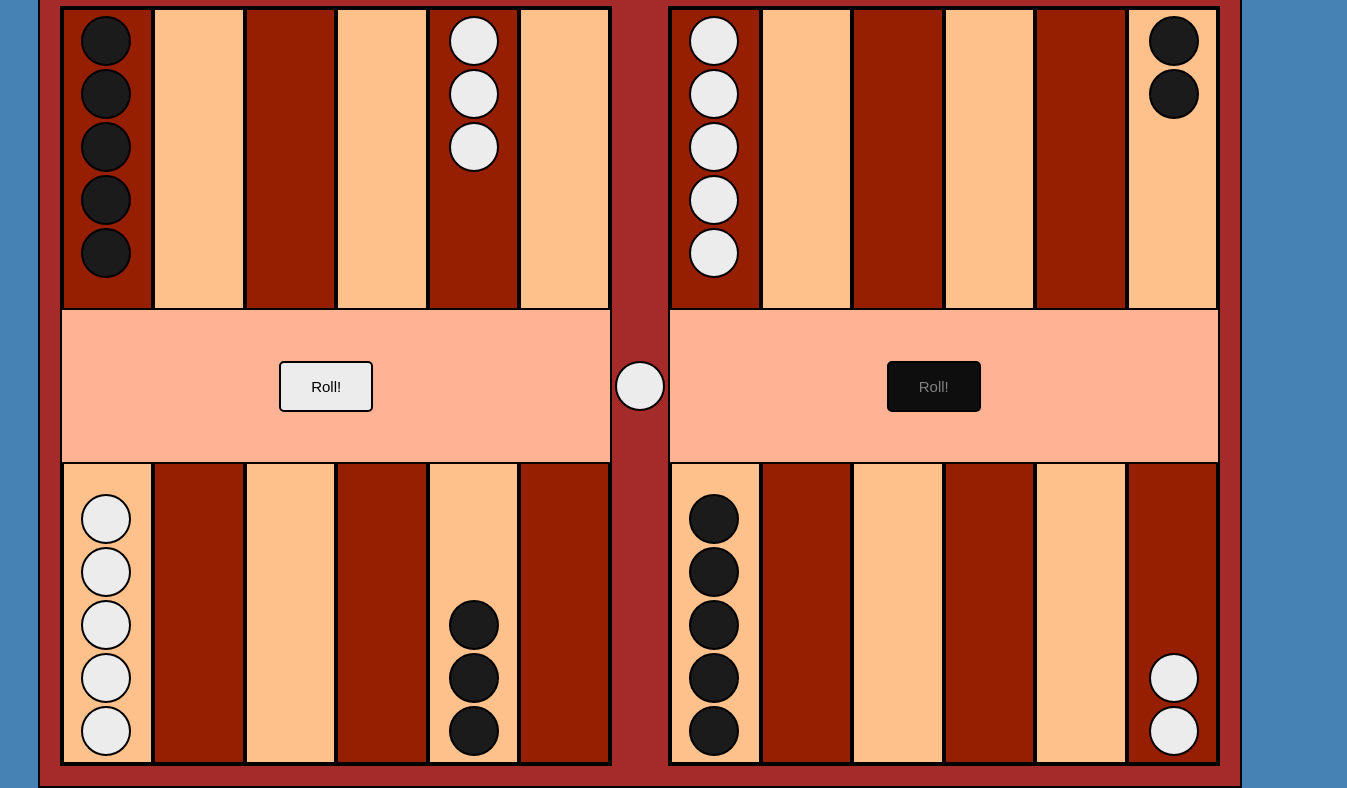
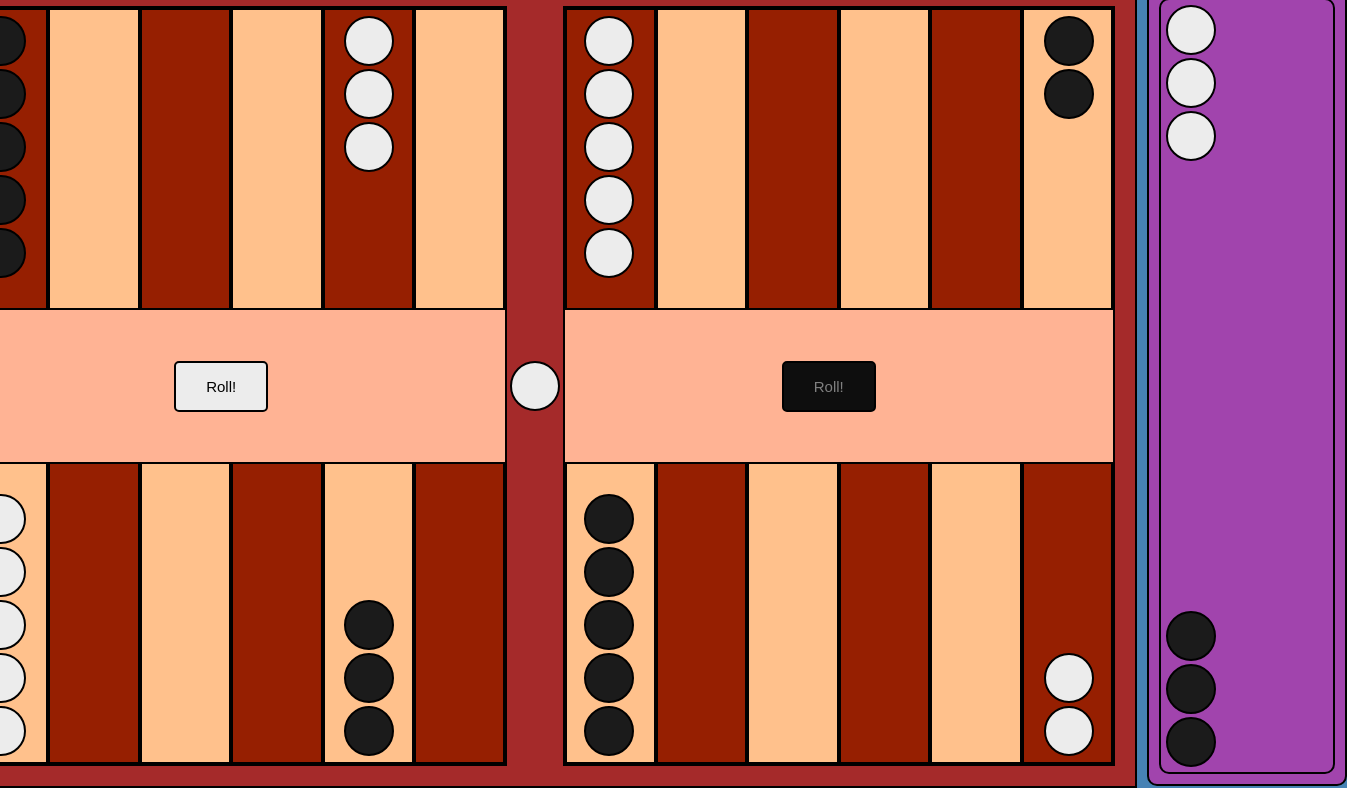
Before and after one commit to omersdai/backgammon, a plain HTML site: page index.html in a window 1280 px wide. Shown: the part 54-842 px from the top of the page, 1347 px wide, since content can reach past the window. Drawn offline with Linux system fonts and the light colour scheme.

Commit message:
created piece pool

```diff
--- a/index.html
+++ b/index.html
@@ -17,6 +17,7 @@
   <body>
     <h1>Backgammon</h1>
     <div class="backgammon-game" id="backgammonGame">
+      <div class="board-container">
         <div class="piece-containers" id="pieceContainers">
           <div class="board-side">
             <div class="row">
@@ -28,7 +29,9 @@
               <div class="slot"></div>
             </div>
             <div class="dice-container">
-            <button class="roll-btn white-btn" id="whiteRollBtn">Roll!</button>
+              <button class="roll-btn white-btn" id="whiteRollBtn">
+                Roll!
+              </button>
               <div class="dices hide">
                 <div class="dice"></div>
                 <div class="dice"></div>
@@ -56,7 +59,9 @@
               <div class="slot"></div>
             </div>
             <div class="dice-container">
-            <button class="roll-btn black-btn" id="blackRollBtn">Roll!</button>
+              <button class="roll-btn black-btn" id="blackRollBtn">
+                Roll!
+              </button>
               <div class="dices hide">
                 <div class="dice black-dice"></div>
                 <div class="dice black-dice"></div>
@@ -113,6 +118,21 @@
           </div>
         </div>
       </div>
+      <div class="piece-pool">
+        <div class="pool-curve">
+          <div class="side">
+            <div class="piece bg-white"></div>
+            <div class="piece bg-white"></div>
+            <div class="piece bg-white"></div>
+          </div>
+          <div class="side bottom">
+            <div class="piece bg-black"></div>
+            <div class="piece bg-black"></div>
+            <div class="piece bg-black"></div>
+          </div>
+        </div>
+      </div>
+    </div>
     <script src="script.js"></script>
   </body>
 </html>
--- a/styles/style.scss
+++ b/styles/style.scss
@@ -5,11 +5,15 @@ $borderColor: brown;
 $boardColor: rgb(255, 179, 148);
 $darkSlotColor: rgb(150, 31, 1);
 $lightSlotColor: rgb(255, 193, 140);
+$poolColor: $purple;
 
 $boardRatio: calc(780 / 520);
 $boardSize: 800px;
 $boardWidth: $boardSize * $boardRatio;
 $boardHeight: calc($boardWidth / $boardRatio);
+
+$poolHeight: $boardHeight;
+$poolWidth: calc($boardWidth / 6);
 
 $pieceSize: 50px;
 $diceSize: 50px;
@@ -36,6 +40,22 @@ body {
 }
 
 .backgammon-game {
+  display: flex;
+  align-items: center;
+  flex-direction: row;
+  gap: 10px;
+}
+
+.piece {
+  cursor: pointer;
+  z-index: 10;
+  height: $pieceSize;
+  width: $pieceSize;
+  border-radius: 50%;
+  border: $thinBorder;
+}
+
+.board-container {
   position: relative;
   height: $boardHeight;
   width: $boardWidth;
@@ -59,15 +79,6 @@ body {
 
   .slot.bottom {
     justify-content: flex-end;
-  }
-
-  .piece {
-    cursor: pointer;
-    z-index: 10;
-    height: $pieceSize;
-    width: $pieceSize;
-    border-radius: 50%;
-    border: $thinBorder;
   }
 
   .middle-piece {
@@ -170,10 +181,6 @@ body {
     width: 10%;
     height: 100%;
   }
-
-  .test {
-    background-color: purple;
-  }
 }
 
 .board {
@@ -210,9 +217,6 @@ body {
   }
 
   .slot {
-    height: 100%;
-    width: 100%;
-
     .triangle {
       height: 100%;
       width: 100%;
@@ -220,3 +224,40 @@ body {
     }
   }
 }
+
+.piece-pool {
+  @extend .flex-center;
+  height: $poolHeight;
+  width: $poolWidth;
+  border: $thinBorder;
+  padding: 10px;
+
+  border-radius: 10px;
+  background-color: $poolColor;
+  .pool-curve {
+    border-radius: 10px;
+    border: $thinBorder;
+    height: 100%;
+    width: 100%;
+
+    display: flex;
+    flex-direction: column;
+  }
+
+  .side {
+    height: 50%;
+    width: 0;
+    padding: 5px;
+
+    display: flex;
+    flex-direction: column;
+    justify-content: flex-start;
+    align-items: flex-start;
+    gap: 3px;
+    flex-wrap: wrap;
+
+    &.bottom {
+      justify-content: flex-end;
+    }
+  }
+}
```
Also changed, not shown: styles/style.css, 1 other file. Lines whose indentation alone changed are shown as unchanged.
